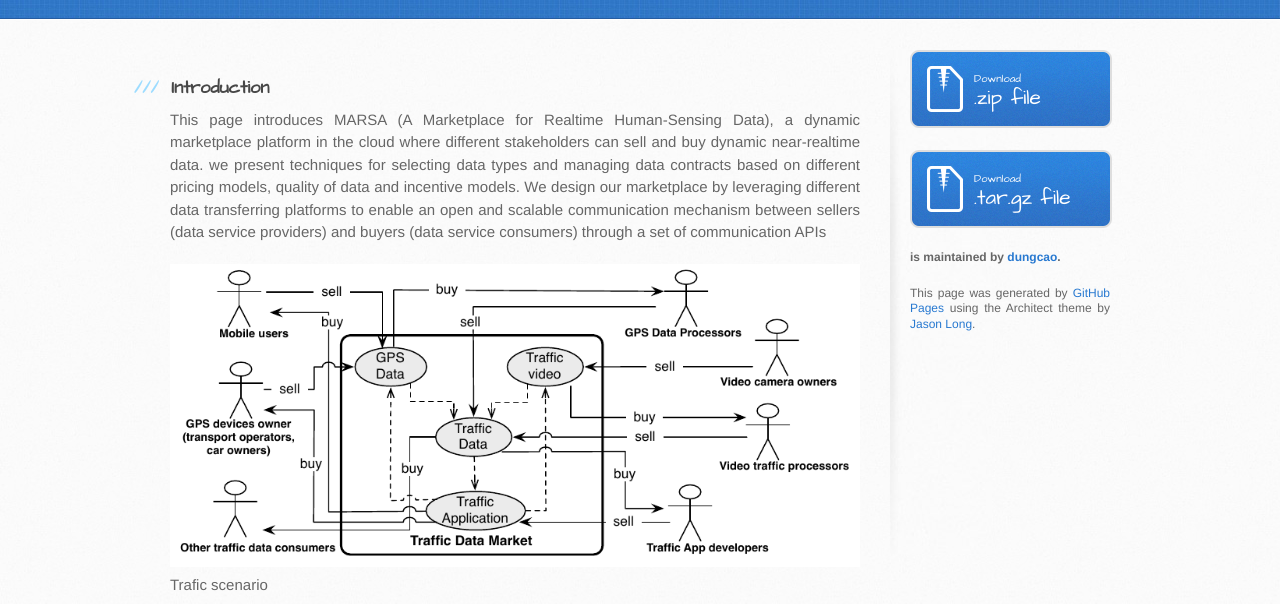
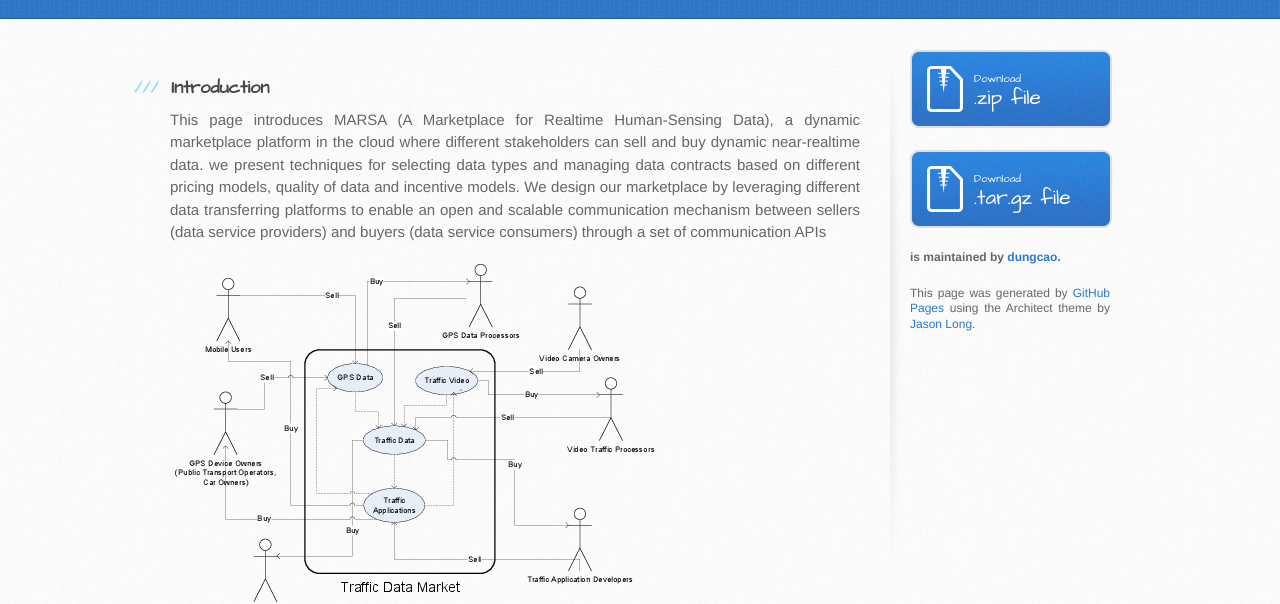
Before and after one commit to dungcao/marsa, a plain HTML site: page index.html in a window 1280 px wide. Shown: the part 216-820 px from the top of the page. Drawn offline with Linux system fonts and the light colour scheme.

Commit message:
update new figures

```diff
--- a/index.html
+++ b/index.html
@@ -42,7 +42,7 @@ $ git checkout gh-pages
 
 <p>
 <figure>
- <img src="images/TraficScenario2.png" alt="Traffic Scenario">
+ <img src="images/MarketViewOfTrafficScenario.png" alt="Traffic Scenario">
  <figcaption>Trafic scenario</figcaption>
 </p>
 
@@ -60,13 +60,14 @@ $ git checkout gh-pages
 <p>In our general design of the marketplace for real-time IoT data,
 four stakeholders, which are data broker, payment controller, quality controller and manager, are mapped to the correspondent services of the marketplace, i.e., Service Discovery, Billing, Quality Analysis and Management which also manages the needed models for data contract such as pricing model, quality of data model, device description model, etc. We design Data Processor stakeholder as a set of services developed by marketplace owner or third parties. To enable the technology infrastructure for transferring data, a set of Real-Time Data Bus which plays the role of transporters is proposed as the services outside the marketplace. This allows us to profit the current IoT platforms (e.g., <a  href="https://xively.com/whats_xively">Xively</a>) or Data Distribution Service middlewares as the data buses. Moreover, this also increases the opportunity of providers and/or consumers to choose the familiar/trusted protocol for their exchange. However, this design raises a list of APIs which allows the data buses to interact with marketplace to update the data status to marketplace.</p>
 
+<!--
 <p>
 <figure>
  <img src="images/stakeholders.png" alt="Stakeholders">
  <figcaption>Stakeholders of the marketplace</figcaption>
 </figure>
 </p>
-
+-->
 
 
 <h3>
```
Also changed, not shown: images/MarketViewOfTrafficScenario.png (added), images/TrafficScenario.png (deleted), images/TraficScenario2.png (deleted), images/market_model.png, images/prototype.png.
